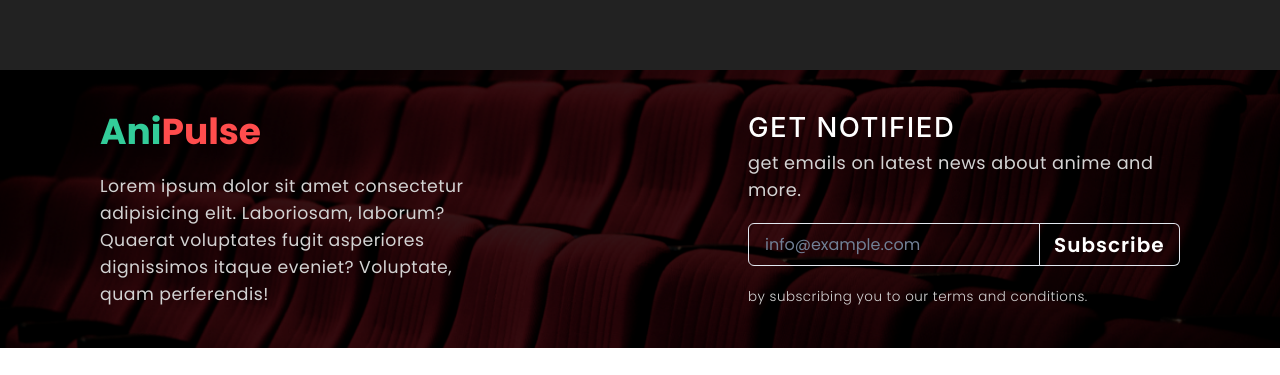
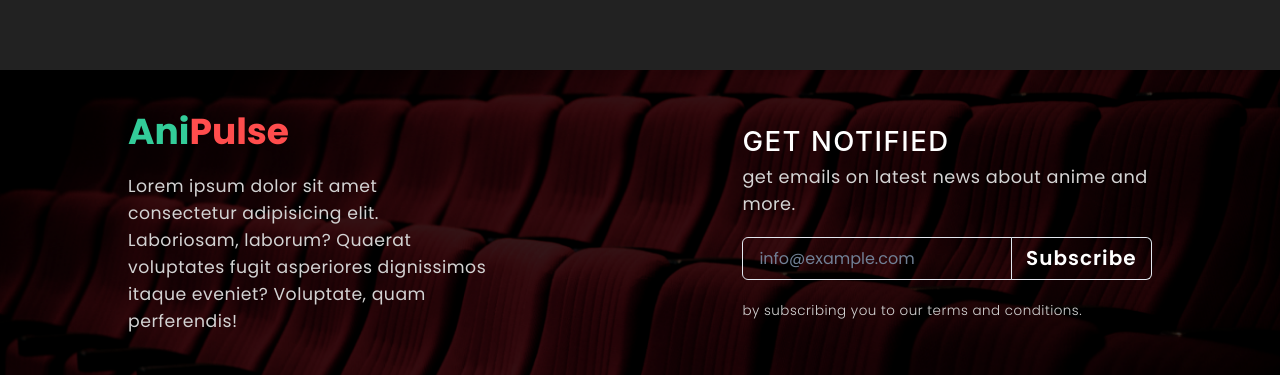
Before and after one commit to DivineChile/AniPulse, a React (Vite) app: page / in a window 1280 px wide. Shown: the part 1259-1634 px from the top of the page. Before the commit the page ends 1607 px from the top, so only its background shows below. Built offline with nearby package versions, Linux system fonts and the light colour scheme; no server answers.

Commit message:
Finished Footer Component

```diff
--- a/src/components/Footer/Footer.jsx
+++ b/src/components/Footer/Footer.jsx
@@ -15,12 +15,15 @@ import footerImg from "../../assets/footer.png";
 const Footer = () => {
   return (
     <Box
-      px={{ base: "20px", lg: "20px", xl: "100px" }}
       bg={`url(${footerImg})`}
       bgPos="center"
       bgRepeat="no-repeat"
       bgSize="cover"
       py="40px"
+    >
+      <Box
+        maxW={{ base: "95%", md: "container.md", lg: "container.lg" }}
+        margin="auto"
         display="flex"
         flexDir={{ base: "column", md: "row" }}
         gap={{ base: "40px 0", md: "0" }}
@@ -139,6 +142,7 @@ const Footer = () => {
           </Text>
         </Box>
       </Box>
+    </Box>
   );
 };
 
```
Lines whose indentation alone changed are shown as unchanged.
